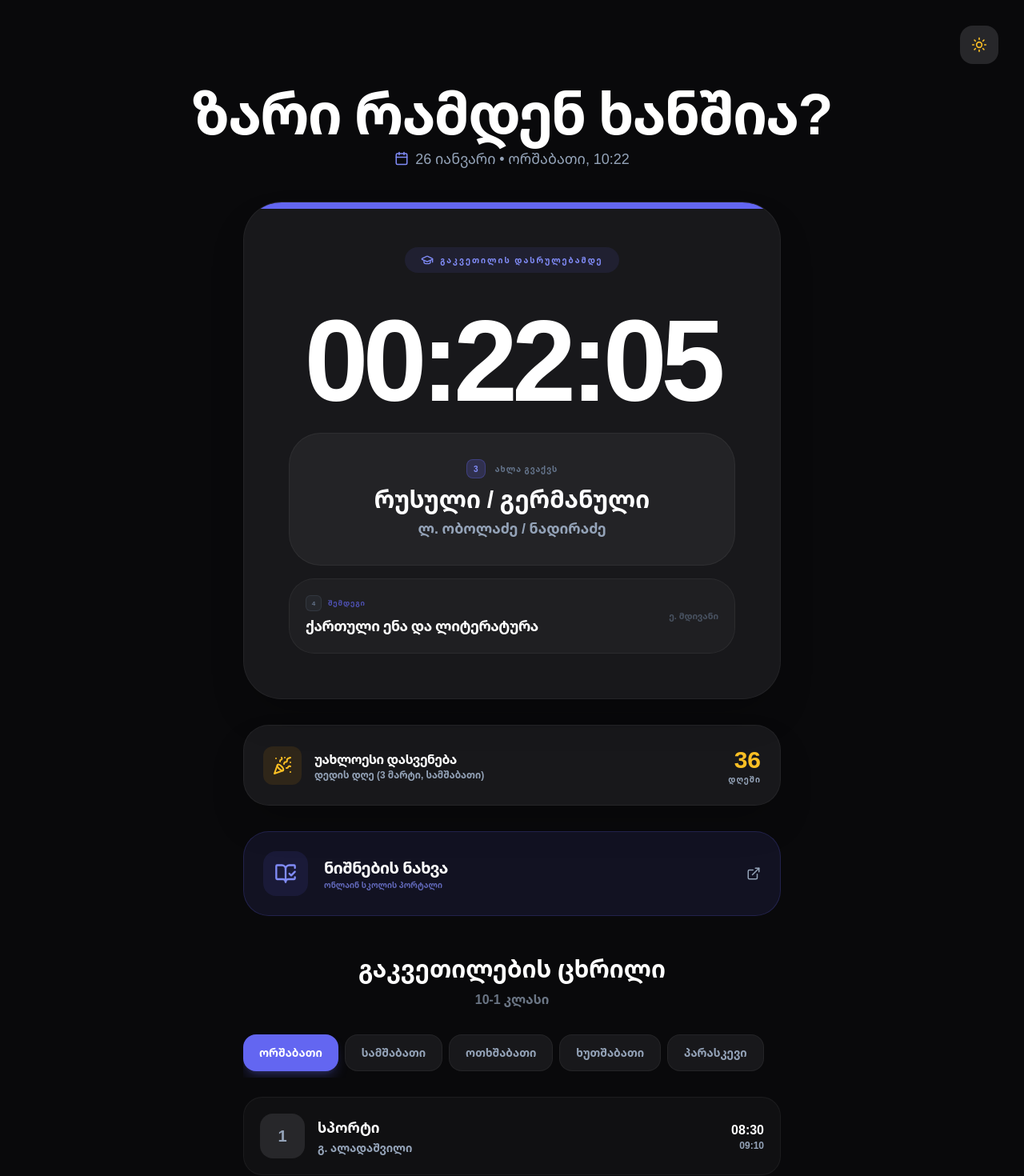
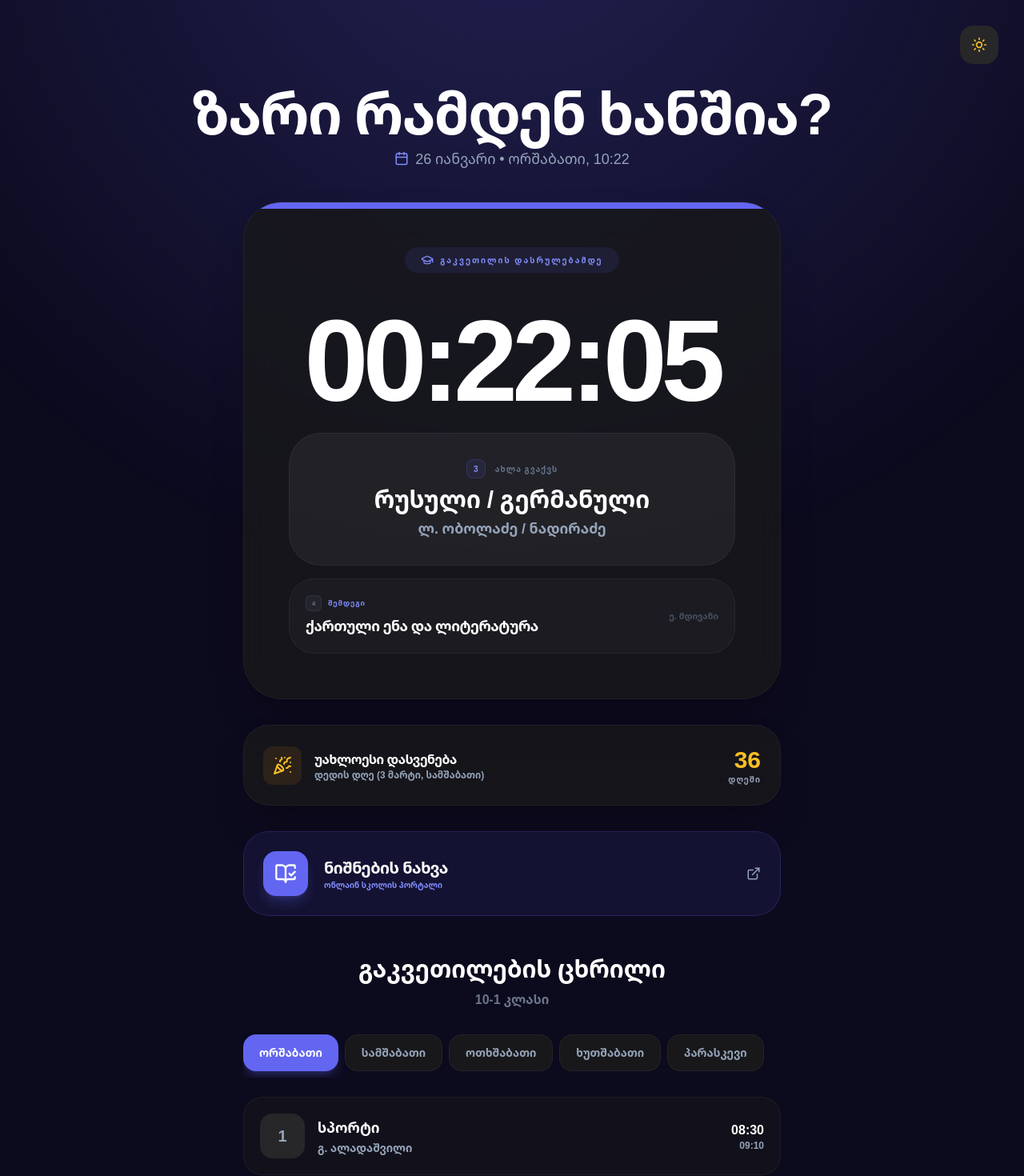
Before and after one commit to Smile-B14/Zari-ramdeni-xanshia, a React (Vite) app: page / in a window 1280 px wide. Shown: the top 1470 px of the page at 80% size. Built offline with nearby package versions, Linux system fonts and the light colour scheme.

Commit message:
feat: Add theme color configuration
Introduces a `getColorConfig` function to manage theme-specific Tailwind CSS classes and gradient definitions for different color palettes (indigo, emerald, amber). This enables dynamic theming of the application's UI elements.

```diff
--- a/App.tsx
+++ b/App.tsx
@@ -51,6 +51,56 @@ const formatTimeRemaining = (seconds: number | null) => {
   return `${hrs.toString().padStart(2, '0')}:${mins.toString().padStart(2, '0')}:${secs.toString().padStart(2, '0')}`;
 };
 
+const getColorConfig = (color: string, isDark: boolean) => {
+  const map: Record<string, any> = {
+    indigo: {
+      glow: isDark ? 'radial-gradient(circle at 50% -20%, rgba(99,102,241,0.25), transparent 70vw)' : 'radial-gradient(circle at 50% -20%, rgba(99,102,241,0.15), transparent 70vw)',
+      text: isDark ? 'text-indigo-400' : 'text-indigo-600',
+      bg: 'bg-indigo-500',
+      bgSubtle: isDark ? 'bg-indigo-500/10' : 'bg-indigo-50',
+      border: isDark ? 'border-indigo-500/20' : 'border-indigo-200',
+      selection: 'selection:bg-indigo-500 selection:text-white',
+      buttonActive: 'bg-indigo-500 text-white shadow-lg shadow-indigo-500/25',
+      ring: 'ring-indigo-500/50',
+      badge: isDark ? 'bg-indigo-500/10 text-indigo-400' : 'bg-indigo-100 text-indigo-700',
+    },
+    emerald: {
+      glow: isDark ? 'radial-gradient(circle at 50% -20%, rgba(16,185,129,0.25), transparent 70vw)' : 'radial-gradient(circle at 50% -20%, rgba(16,185,129,0.15), transparent 70vw)',
+      text: isDark ? 'text-emerald-400' : 'text-emerald-600',
+      bg: 'bg-emerald-500',
+      bgSubtle: isDark ? 'bg-emerald-500/10' : 'bg-emerald-50',
+      border: isDark ? 'border-emerald-500/20' : 'border-emerald-200',
+      selection: 'selection:bg-emerald-500 selection:text-white',
+      buttonActive: 'bg-emerald-500 text-white shadow-lg shadow-emerald-500/25',
+      ring: 'ring-emerald-500/50',
+      badge: isDark ? 'bg-emerald-500/10 text-emerald-400' : 'bg-emerald-100 text-emerald-700',
+    },
+    amber: {
+      glow: isDark ? 'radial-gradient(circle at 50% -20%, rgba(245,158,11,0.25), transparent 70vw)' : 'radial-gradient(circle at 50% -20%, rgba(245,158,11,0.15), transparent 70vw)',
+      text: isDark ? 'text-amber-400' : 'text-amber-600',
+      bg: 'bg-amber-500',
+      bgSubtle: isDark ? 'bg-amber-500/10' : 'bg-amber-50',
+      border: isDark ? 'border-amber-500/20' : 'border-amber-200',
+      selection: 'selection:bg-amber-500 selection:text-white',
+      buttonActive: 'bg-amber-500 text-white shadow-lg shadow-amber-500/25',
+      ring: 'ring-amber-500/50',
+      badge: isDark ? 'bg-amber-500/10 text-amber-400' : 'bg-amber-100 text-amber-700',
+    },
+    slate: {
+      glow: isDark ? 'radial-gradient(circle at 50% -20%, rgba(148,163,184,0.15), transparent 70vw)' : 'radial-gradient(circle at 50% -20%, rgba(148,163,184,0.1), transparent 70vw)',
+      text: isDark ? 'text-slate-400' : 'text-slate-600',
+      bg: 'bg-slate-500',
+      bgSubtle: isDark ? 'bg-slate-800/50' : 'bg-slate-100',
+      border: isDark ? 'border-slate-700' : 'border-slate-200',
+      selection: 'selection:bg-slate-500 selection:text-white',
+      buttonActive: 'bg-slate-700 text-white shadow-lg shadow-slate-500/25',
+      ring: 'ring-slate-500/50',
+      badge: isDark ? 'bg-slate-800 text-slate-400' : 'bg-slate-100 text-slate-600',
+    }
+  };
+  return map[color];
+};
+
 const App: React.FC = () => {
   const [now, setNow] = useState(new Date());
   const [isDarkMode, setIsDarkMode] = useState(true);
@@ -62,13 +112,6 @@ const App: React.FC = () => {
     const timer = setInterval(() => setNow(new Date()), 1000);
     return () => clearInterval(timer);
   }, []);
-
-  useEffect(() => {
-    const bgColor = isDarkMode ? '#09090b' : '#f8fafc';
-    document.documentElement.style.backgroundColor = bgColor;
-    document.body.style.backgroundColor = bgColor;
-    document.documentElement.className = isDarkMode ? 'bg-zinc-950 transition-colors duration-500' : 'bg-slate-50 transition-colors duration-500';
-  }, [isDarkMode]);
 
   const tbilisiTimeData = useMemo(() => {
     const formatter = new Intl.DateTimeFormat('en-US', { timeZone: 'Asia/Tbilisi', hour12: false, year: 'numeric', month: '2-digit', day: '2-digit', hour: '2-digit', minute: '2-digit', second: '2-digit' });
@@ -288,19 +331,54 @@ const App: React.FC = () => {
     return { holidayStatusByDay: hStatus, nextHolidayInfo: nextInfo, holidaysByMonth: groups };
   }, [tbilisiTimeData]);
 
+  const activeColor = delayIn !== null
+    ? 'amber'
+    : status === BellStatus.LESSON
+      ? 'indigo'
+      : status === BellStatus.BREAK
+        ? 'emerald'
+        : 'slate';
+  const activeTheme = getColorConfig(activeColor, isDarkMode);
+
+  useEffect(() => {
+    const bgColors = {
+      dark: {
+        indigo: '#0c0a1d',
+        emerald: '#061810',
+        amber: '#1a1305',
+        slate: '#09090b',
+      },
+      light: {
+        indigo: '#f5f7ff',
+        emerald: '#f2fdf7',
+        amber: '#fffbf0',
+        slate: '#f8fafc',
+      }
+    };
+
+    const bgColor = isDarkMode ? bgColors.dark[activeColor as keyof typeof bgColors.dark] : bgColors.light[activeColor as keyof typeof bgColors.light];
+    document.documentElement.style.backgroundColor = bgColor;
+    document.body.style.backgroundColor = bgColor;
+    document.documentElement.className = 'transition-colors duration-1000';
+  }, [isDarkMode, activeColor]);
+
   const theme = {
     card: isDarkMode
-      ? 'bg-zinc-900 border-white/5 shadow-2xl'
-      : 'bg-white border-slate-200 shadow-[0_8px_30px_rgb(0,0,0,0.04)]',
+      ? 'bg-zinc-900/80 backdrop-blur-xl border-white/5 shadow-2xl'
+      : 'bg-white/80 backdrop-blur-xl border-slate-200 shadow-[0_8px_30px_rgb(0,0,0,0.04)]',
     sub: isDarkMode ? 'text-slate-400' : 'text-slate-500 font-semibold',
     head: isDarkMode ? 'text-white' : 'text-slate-900',
     muted: isDarkMode ? 'bg-white/5 border-white/5' : 'bg-slate-50 border-slate-100',
     border: isDarkMode ? 'border-white/5' : 'border-slate-100',
-    accent: isDarkMode ? 'bg-indigo-500/10 text-indigo-400' : 'bg-indigo-600 text-white shadow-lg shadow-indigo-200',
   };
 
   return (
-    <div className={`min-h-screen transition-colors duration-500 ${isDarkMode ? 'text-slate-100' : 'text-slate-800'} p-4 md:p-8 flex flex-col items-center max-w-7xl mx-auto selection:bg-indigo-500 selection:text-white`}>
+    <div className={`min-h-screen transition-colors duration-1000 ${isDarkMode ? 'text-slate-100' : 'text-slate-800'} p-4 md:p-8 flex flex-col items-center max-w-7xl mx-auto ${activeTheme.selection}`}>
+      <div
+        className="fixed inset-0 pointer-events-none transition-all duration-1000 ease-in-out z-0"
+        style={{ background: activeTheme.glow }}
+      />
+      <div className="relative z-10 w-full flex flex-col items-center">
         <style>{`
           .finish-pattern {
             background-image: repeating-conic-gradient(#000 0 90deg, #fff 0 180deg);
@@ -322,20 +400,20 @@ const App: React.FC = () => {
         </div>
 
         <header className="text-center mb-8 md:mb-10">
-        <h1 className={`text-3xl sm:text-4xl md:text-7xl font-black mb-2 tracking-tight ${theme.head}`}>ზარი რამდენ ხანშია?</h1>
+          <h1 className={`text-3xl sm:text-4xl md:text-7xl font-black mb-2 tracking-tight transition-colors duration-1000 ${theme.head}`}>ზარი რამდენ ხანშია?</h1>
           <div className="flex flex-col items-center">
             <p className={`${theme.sub} flex items-center justify-center gap-2 font-medium text-base md:text-lg`}>
-            <Calendar size={18} className="text-indigo-400" />
+              <Calendar size={18} className={`transition-colors duration-1000 ${activeTheme.text}`} />
               {tbilisiTimeData.d} {MONTH_NAMES_GE[tbilisiTimeData.m - 1]} • {WEEKDAYS_GE[tbilisiTimeData.day]}, {tbilisiTimeData.hour.toString().padStart(2, '0')}:{tbilisiTimeData.minute.toString().padStart(2, '0')}
             </p>
           </div>
         </header>
 
-      <main className={`w-full max-w-2xl rounded-[2rem] md:rounded-[3rem] border p-6 md:p-14 mb-8 text-center relative overflow-hidden transition-all ${theme.card}`}>
-        <div className={`absolute top-0 left-0 w-full h-2 ${delayIn ? 'bg-amber-500 animate-pulse' : status === BellStatus.LESSON ? 'bg-indigo-500' : status === BellStatus.BREAK ? 'bg-emerald-500' : 'bg-slate-700'}`} />
+        <main className={`w-full max-w-2xl rounded-[2rem] md:rounded-[3rem] border p-6 md:p-14 mb-8 text-center relative overflow-hidden transition-all duration-1000 ${theme.card}`}>
+          <div className={`absolute top-0 left-0 w-full h-2 transition-colors duration-1000 ${delayIn ? 'bg-amber-500 animate-pulse' : activeTheme.bg}`} />
 
           <div className="flex flex-col items-center relative z-10">
-          <span className={`px-4 py-1.5 md:px-5 md:py-2 rounded-full text-[9px] md:text-[10px] font-black mb-6 md:mb-8 flex items-center gap-2 uppercase tracking-[0.2em] ${status === BellStatus.LESSON ? (isDarkMode ? 'bg-indigo-500/10 text-indigo-400' : 'bg-indigo-100 text-indigo-700') : (isDarkMode ? 'bg-slate-800 text-slate-400' : 'bg-slate-100 text-slate-600')}`}>
+            <span className={`px-4 py-1.5 md:px-5 md:py-2 rounded-full text-[9px] md:text-[10px] font-black mb-6 md:mb-8 flex items-center gap-2 uppercase tracking-[0.2em] transition-colors duration-1000 ${activeTheme.badge}`}>
               {status === BellStatus.LESSON ? <GraduationCap size={16} /> : status === BellStatus.BREAK ? <Coffee size={16} /> : <Flag size={16} />} {nextEventLabel}
             </span>
 
@@ -359,10 +437,10 @@ const App: React.FC = () => {
                 )}
 
                 <div className="flex items-center gap-3 mb-2 relative z-10">
-                   <div className={`w-6 h-6 rounded-lg flex items-center justify-center text-[10px] font-black ${isDarkMode ? 'bg-indigo-500/20 text-indigo-400 border border-indigo-500/30' : 'bg-indigo-600 text-white'}`}>
+                   <div className={`w-6 h-6 rounded-lg flex items-center justify-center text-[10px] font-black transition-colors duration-1000 ${isDarkMode ? `${activeTheme.bgSubtle} ${activeTheme.text} border ${activeTheme.border}` : activeTheme.buttonActive}`}>
                       {lessonData.current.num}
                    </div>
-                   <span className={`text-[10px] uppercase font-black tracking-widest ${status === BellStatus.BREAK || !showTimer ? 'text-indigo-500' : 'text-slate-500'}`}>
+                   <span className={`text-[10px] uppercase font-black tracking-widest transition-colors duration-1000 ${status === BellStatus.BREAK || !showTimer ? activeTheme.text : 'text-slate-500'}`}>
                     {lessonData.current.label}
                   </span>
                 </div>
@@ -386,7 +464,7 @@ const App: React.FC = () => {
                        <div className="w-5 h-5 rounded-md bg-slate-500/10 flex items-center justify-center text-[8px] font-black text-slate-500 border border-slate-500/20">
                           {lessonData.next.num}
                        </div>
-                       <span className="text-[9px] uppercase font-black text-indigo-500/70 tracking-widest">შემდეგი</span>
+                       <span className={`text-[9px] uppercase font-black transition-colors duration-1000 ${activeTheme.text} tracking-widest`}>შემდეგი</span>
                     </div>
                     <h4 className={`text-lg font-black tracking-tight ${theme.head}`}>{lessonData.next.subject}</h4>
                   </div>
@@ -425,15 +503,15 @@ const App: React.FC = () => {
           href="https://onlineschool.emis.ge/"
           target="_blank"
           rel="noopener noreferrer"
-        className={`w-full max-w-2xl mb-12 p-6 rounded-[2rem] border flex items-center justify-between group transition-all transform active:scale-95 ${isDarkMode ? 'bg-indigo-500/10 border-indigo-500/20 hover:bg-indigo-500/20' : 'bg-white border-slate-200 shadow-md hover:shadow-lg'}`}
+          className={`w-full max-w-2xl mb-12 p-6 rounded-[2rem] border flex items-center justify-between group transition-all duration-500 transform active:scale-95 ${isDarkMode ? `${activeTheme.bgSubtle} ${activeTheme.border} hover:bg-white/5` : 'bg-white border-slate-200 shadow-md hover:shadow-lg'}`}
         >
           <div className="flex items-center gap-5">
-           <div className={`w-14 h-14 rounded-2xl flex items-center justify-center transition-transform group-hover:rotate-12 ${theme.accent}`}>
+             <div className={`w-14 h-14 rounded-2xl flex items-center justify-center transition-all duration-500 group-hover:rotate-12 ${activeTheme.buttonActive}`}>
                <BookOpenCheck size={28} />
              </div>
              <div className="flex flex-col text-left">
                 <span className={`text-xl font-black tracking-tight ${theme.head}`}>ნიშნების ნახვა</span>
-              <span className={`text-[10px] uppercase font-black ${isDarkMode ? 'text-indigo-400/70' : 'text-indigo-600/70'}`}>ონლაინ სკოლის პორტალი</span>
+                <span className={`text-[10px] uppercase font-black transition-colors duration-500 ${activeTheme.text}`}>ონლაინ სკოლის პორტალი</span>
              </div>
           </div>
           <ExternalLink size={18} className="text-slate-400 transition-transform group-hover:scale-110" />
@@ -446,19 +524,24 @@ const App: React.FC = () => {
         </div>
 
         <div className="flex overflow-x-auto gap-2 mb-6 pb-2 -mx-4 px-4 md:mx-0 md:px-0 snap-x">
-          {[1, 2, 3, 4, 5].map(d => (
+          {[1, 2, 3, 4, 5].map(d => {
+            const isToday = tbilisiTimeData.day === d;
+            return (
             <button
               key={d}
               onClick={() => setSelectedDay(d)}
-              className={`px-5 py-3 rounded-2xl font-black text-xs md:text-sm whitespace-nowrap transition-all snap-center shrink-0 ${
+              className={`px-5 py-3 rounded-2xl font-black text-xs md:text-sm whitespace-nowrap transition-all duration-500 snap-center shrink-0 relative ${
                 selectedDay === d
-                  ? 'bg-indigo-500 text-white shadow-lg shadow-indigo-500/25'
+                  ? activeTheme.buttonActive
                   : isDarkMode ? 'bg-zinc-900 text-slate-400 hover:bg-zinc-800 border border-white/5' : 'bg-white text-slate-500 hover:bg-slate-50 border border-slate-200'
               }`}
             >
               {WEEKDAYS_GE[d]}
+              {isToday && selectedDay !== d && (
+                <span className={`absolute -top-1 -right-1 w-3 h-3 rounded-full border-2 ${isDarkMode ? 'border-zinc-950' : 'border-slate-50'} ${activeTheme.bg}`} />
+              )}
             </button>
-          ))}
+          )})}
         </div>
 
         <div className="flex flex-col gap-3">
@@ -468,14 +551,14 @@ const App: React.FC = () => {
             const isCurrentLesson = tbilisiTimeData.day === selectedDay && currentPeriod === bi + 1 && !isLongCountdown;
 
             return (
-              <div key={bi} className={`flex items-center gap-4 p-4 md:p-5 rounded-3xl border transition-all ${
+              <div key={bi} className={`flex items-center gap-4 p-4 md:p-5 rounded-3xl border transition-all duration-500 ${
                 isCurrentLesson
-                  ? (isDarkMode ? 'bg-indigo-500/10 border-indigo-500/30' : 'bg-indigo-50 border-indigo-200')
+                  ? `${activeTheme.bgSubtle} ${activeTheme.border}`
                   : (isDarkMode ? 'bg-zinc-900/50 border-white/5' : 'bg-white border-slate-100')
               } ${isHolidayToday ? 'opacity-50' : ''}`}>
-                <div className={`w-12 h-12 md:w-14 md:h-14 rounded-2xl flex flex-col items-center justify-center shrink-0 ${
+                <div className={`w-12 h-12 md:w-14 md:h-14 rounded-2xl flex flex-col items-center justify-center shrink-0 transition-colors duration-500 ${
                   isCurrentLesson
-                    ? 'bg-indigo-500 text-white shadow-lg shadow-indigo-500/25'
+                    ? activeTheme.buttonActive
                     : isDarkMode ? 'bg-zinc-800 text-slate-400' : 'bg-slate-100 text-slate-500'
                 }`}>
                   <span className="font-black text-lg md:text-xl leading-none">{bell.period}</span>
@@ -508,7 +591,7 @@ const App: React.FC = () => {
             <p className={`mt-2 ${theme.sub} font-bold opacity-70 text-sm md:text-base`}>არდადეგები და სახელმწიფო დასვენებები</p>
         </div>
 
-        <div className="flex overflow-x-auto pb-8 -mx-4 px-4 md:mx-0 md:px-0 gap-4 md:gap-6 snap-x">
+        <div className="flex overflow-x-auto pb-8 -mx-4 px-4 md:mx-0 md:px-0 gap-4 md:gap-6 snap-x snap-mandatory" style={{ scrollBehavior: 'smooth', WebkitOverflowScrolling: 'touch' }}>
           {MONTH_NAMES_GE.map((monthName, idx) => {
             const mNum = idx + 1;
             const holidays = holidaysByMonth[mNum] || [];
@@ -529,8 +612,8 @@ const App: React.FC = () => {
             }, []);
 
             return (
-              <div key={monthName} className={`min-w-[280px] md:min-w-[320px] snap-center shrink-0 p-6 md:p-8 rounded-[2.5rem] border transition-all ${theme.card} ${isCurr ? 'ring-2 ring-indigo-500/50' : ''}`}>
-                <h3 className={`font-black text-2xl mb-6 ${isCurr ? 'text-indigo-500' : theme.head}`}>{monthName}</h3>
+              <div key={monthName} className={`min-w-[280px] md:min-w-[320px] snap-center shrink-0 p-6 md:p-8 rounded-[2.5rem] border transition-all duration-500 ${theme.card} ${isCurr ? `ring-2 ${activeTheme.ring}` : ''}`}>
+                <h3 className={`font-black text-2xl mb-6 transition-colors duration-500 ${isCurr ? activeTheme.text : theme.head}`}>{monthName}</h3>
                 <div className="space-y-3">
                   {holidayGroups.map((g: any, i: number) => {
                     const dayOfWeek = WEEKDAYS_GE[new Date(2026, mNum - 1, g.start).getDay()];
@@ -557,10 +640,11 @@ const App: React.FC = () => {
         </div>
       </section>
 
-      <footer className="text-center py-20 border-t w-full border-slate-200/10">
+      <footer className="text-center py-20 border-t w-full border-slate-200/10 relative z-10">
         <p className="text-[11px] font-black tracking-[0.6em] mb-2 opacity-40">DESIGNED BY SMILE B</p>
         <p className="text-[10px] font-bold opacity-30 uppercase tracking-widest">© 2026. 10-1 კლასის სასკოლო პორტალი</p>
       </footer>
+    </div>
   </div>
   );
 };
```
Lines whose indentation alone changed are shown as unchanged.
